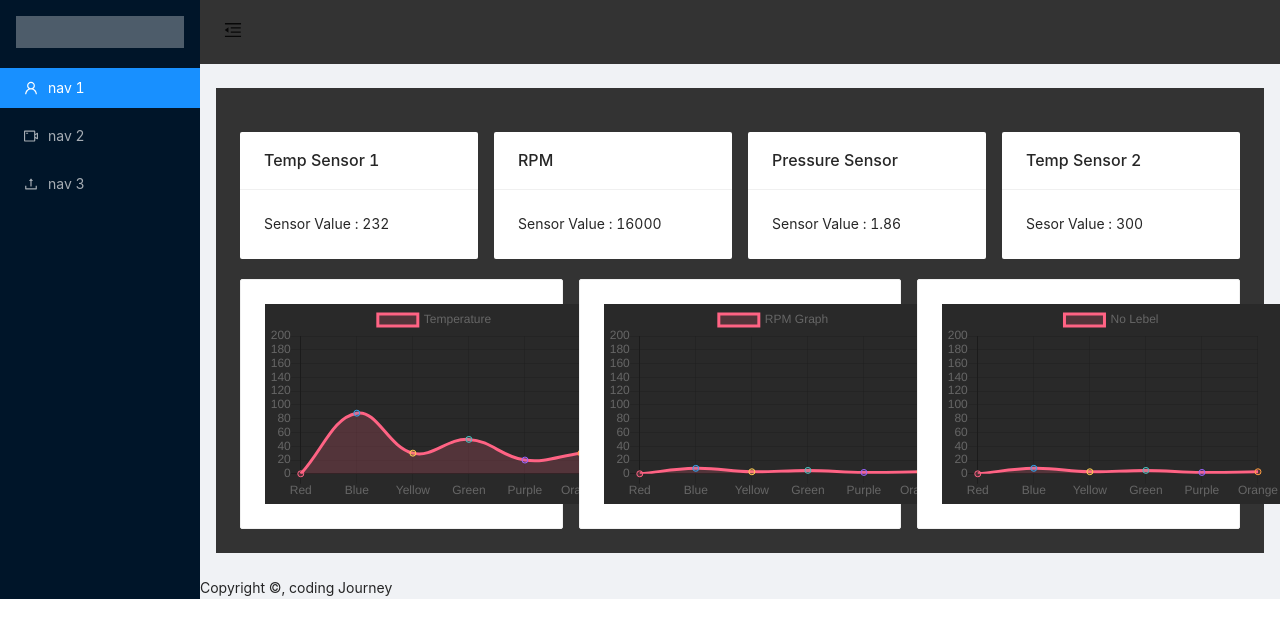
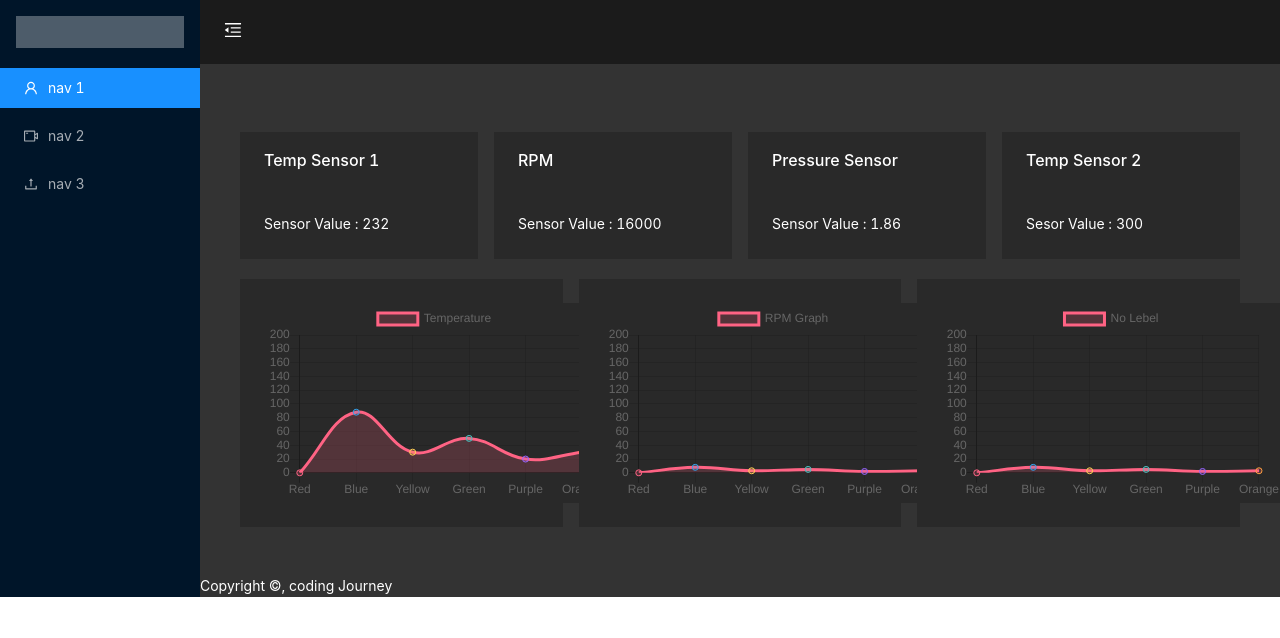
Before and after one commit to Vibin-P/React-Test-Project, a React (Create React App) app: page / in a window 1280 px wide. Shown: the top 638 px of the page. Built offline with nearby package versions, Linux system fonts and the light colour scheme.

Commit message:
adds theme

```diff
--- a/src/App.css
+++ b/src/App.css
@@ -7,3 +7,8 @@
 .chartjs-render-monitor{
 background-color: #292929;
 }
+.ant-card-body {
+ background: #292929;
+ color: #fff;
+ /* border-top: 1px solid white; */
+}
--- a/src/scenes/components/styles/style.css
+++ b/src/scenes/components/styles/style.css
@@ -16,6 +16,22 @@
   margin: 16px;
 }
 
-.site-layout .site-layout-background {
+.site-layout {
   background: #333333;
+  color: #fff;
 }
+.site-layout-background {
+  color: #fff;
+}
+.ant-layout-header {
+  background: #1b1b1b;
+}
+.ant-card-bordered {
+  border: none;
+}
+.ant-card-head {
+  background: #292929;
+  color: #fff;
+  border-radius: 0%;
+  /* border: 1px solid white; */
+}
```
